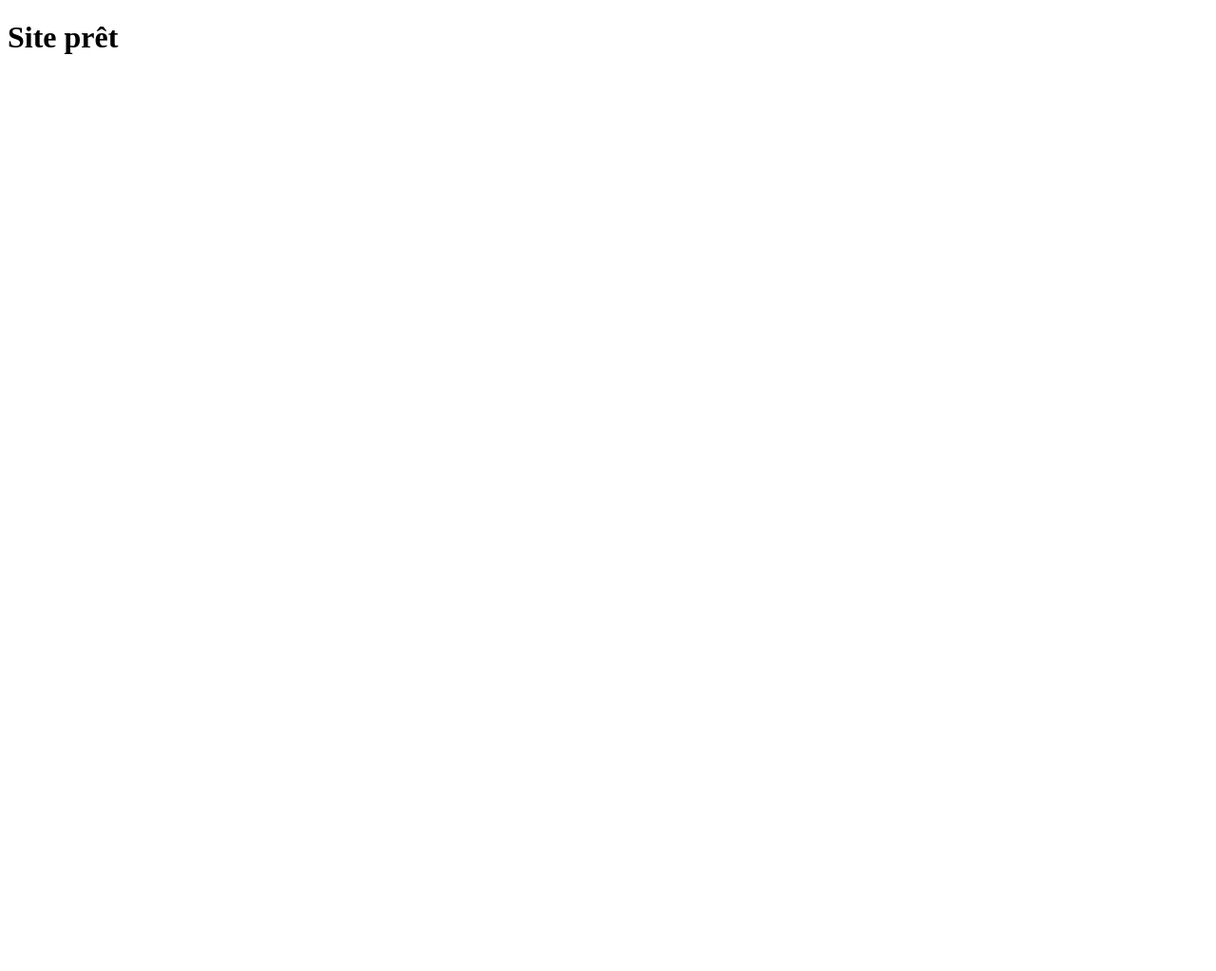
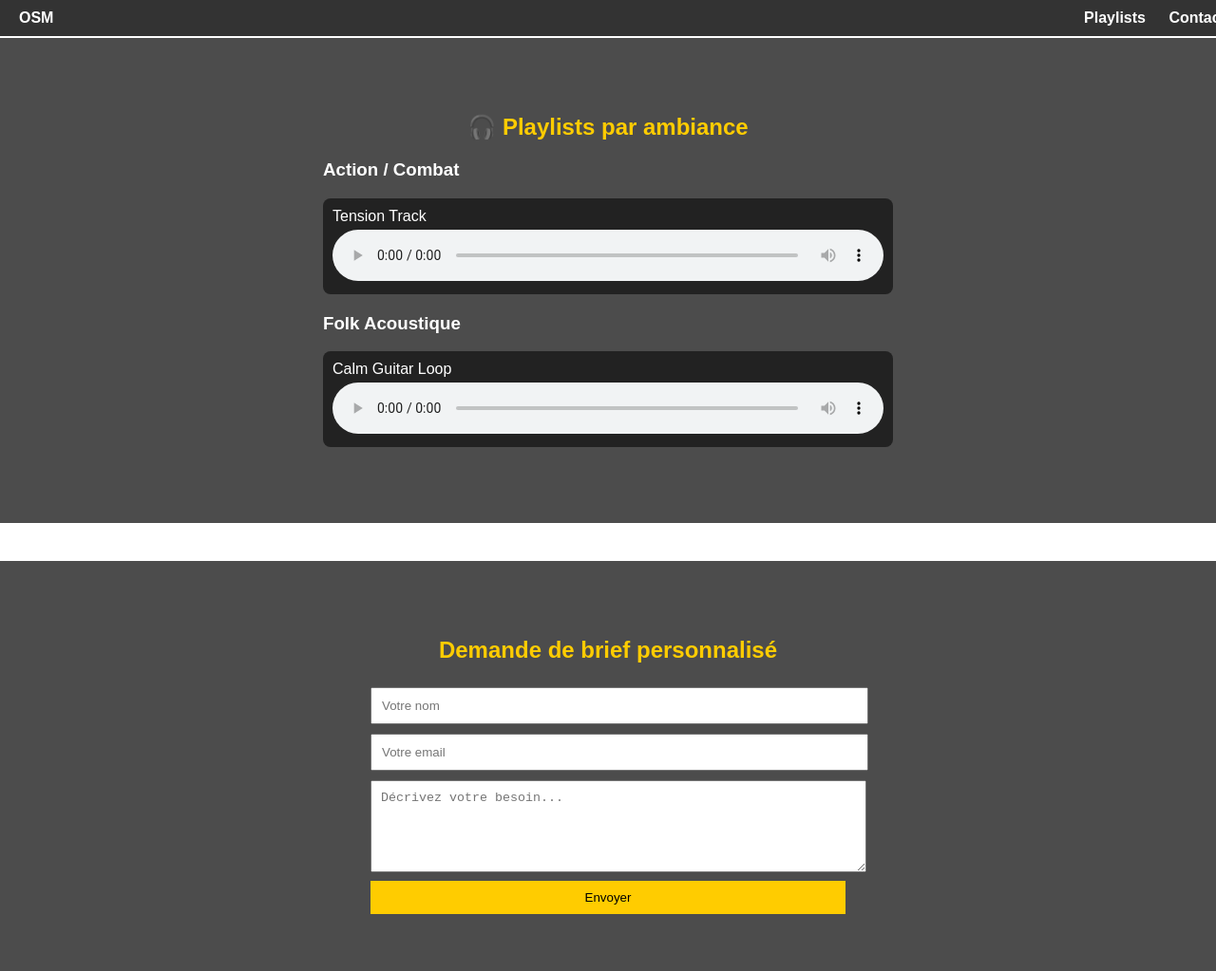
Before and after one commit to V-19str/OSMsite, a plain HTML site: page index.html in a window 1280 px wide. Shown: the whole page at 95% size. Before the commit the page ends 800 px from the top, so only its background shows below. Drawn offline with Linux system fonts and the light colour scheme.

Commit message:
Add files via upload

```diff
--- a/index.html
+++ b/index.html
@@ -1 +1,105 @@
-<!DOCTYPE html><html><head><title>OSM</title></head><body><h1>Site prêt</h1></body></html>
+
+<!DOCTYPE html>
+<html lang="fr">
+<head>
+  <meta charset="UTF-8" />
+  <meta name="viewport" content="width=device-width, initial-scale=1.0"/>
+  <title>Original Scores Music - OSM</title>
+  <link rel="icon" href="favicon.ico" type="image/x-icon" />
+  <style>
+    body {
+      margin: 0;
+      font-family: Arial, sans-serif;
+      background: url('bg.jpg') no-repeat center center fixed;
+      background-size: cover;
+      color: white;
+    }
+    header {
+      position: fixed;
+      top: 0;
+      width: 100%;
+      background: rgba(0,0,0,0.8);
+      padding: 10px 20px;
+      display: flex;
+      justify-content: space-between;
+      align-items: center;
+      z-index: 1000;
+    }
+    header nav a {
+      color: white;
+      text-decoration: none;
+      margin: 0 10px;
+      font-weight: bold;
+    }
+    section {
+      padding: 60px 20px;
+      background-color: rgba(0,0,0,0.7);
+      margin-top: 40px;
+    }
+    h2 {
+      text-align: center;
+      color: #ffcc00;
+    }
+    .playlist {
+      margin: 20px auto;
+      max-width: 600px;
+    }
+    .track {
+      background: #222;
+      padding: 10px;
+      margin: 10px 0;
+      border-radius: 8px;
+    }
+    audio {
+      width: 100%;
+      margin-top: 5px;
+    }
+  </style>
+</head>
+<body>
+  <header>
+    <div><strong>OSM</strong></div>
+    <nav>
+      <a href="#playlists">Playlists</a>
+      <a href="#contact">Contact</a>
+    </nav>
+  </header>
+
+  <section id="playlists">
+    <h2>🎧 Playlists par ambiance</h2>
+
+    <div class="playlist">
+      <h3>Action / Combat</h3>
+      <div class="track">
+        <div>Tension Track</div>
+        <audio controls>
+          <source src="https://drive.google.com/uc?export=download&id=1ABCD1234XYZ" type="audio/mp3">
+          Votre navigateur ne supporte pas l'audio HTML.
+        </audio>
+      </div>
+    </div>
+
+    <div class="playlist">
+      <h3>Folk Acoustique</h3>
+      <div class="track">
+        <div>Calm Guitar Loop</div>
+        <audio controls>
+          <source src="https://drive.google.com/uc?export=download&id=1XYZABCD5678" type="audio/mp3">
+          Votre navigateur ne supporte pas l'audio HTML.
+        </audio>
+      </div>
+    </div>
+
+  </section>
+
+  <section id="contact">
+    <h2>Demande de brief personnalisé</h2>
+    <form action="mailto:vladimirstreiff@gmail.com" method="post" enctype="text/plain" style="max-width: 500px; margin:auto;">
+      <input type="text" name="Nom" placeholder="Votre nom" required style="width:100%;padding:10px;margin:5px 0;">
+      <input type="email" name="Email" placeholder="Votre email" required style="width:100%;padding:10px;margin:5px 0;">
+      <textarea name="Message" placeholder="Décrivez votre besoin..." rows="5" required style="width:100%;padding:10px;margin:5px 0;"></textarea>
+      <input type="submit" value="Envoyer" style="background:#ffcc00;color:black;padding:10px;width:100%;border:none;">
+    </form>
+  </section>
+</body>
+</html>
```
